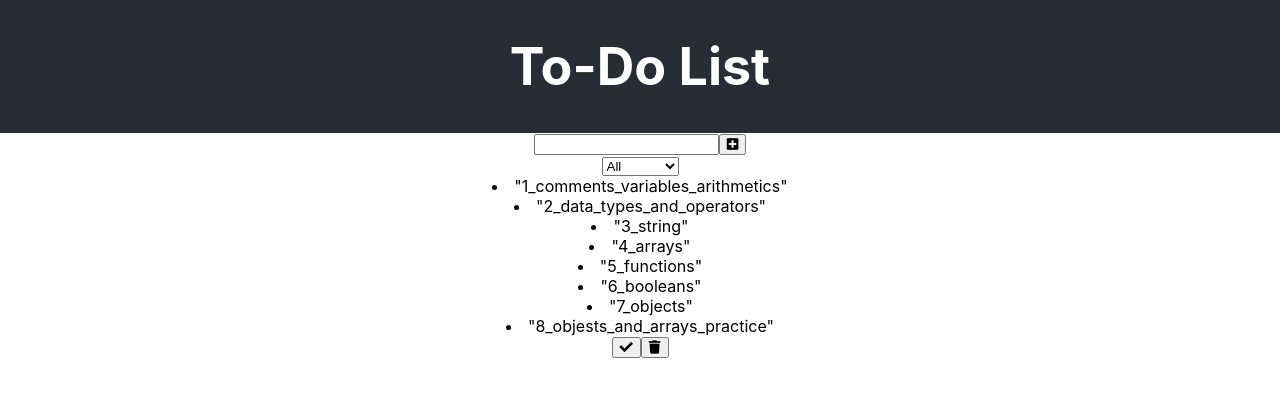
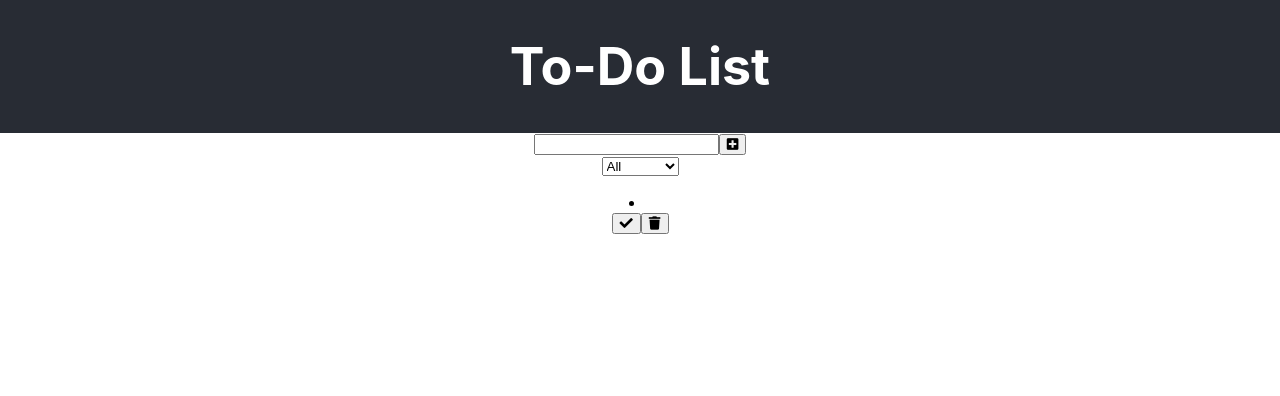
Before and after one commit to Pannonians/pannonians.js, a React (Create React App) app in the folder apps/todo/: page / in a window 1280 px wide. Shown: the top 396 px of the page. Built offline with nearby package versions, Linux system fonts and the light colour scheme; a web font is replaced by a local one.

Commit message:
adding some to form

```diff
--- a/apps/todo/src/App.js
+++ b/apps/todo/src/App.js
@@ -2,7 +2,7 @@ import React, { useState } from "react";
 import "./App.css";
 // importing components
 import Form from "./components/Form";
-// import ToDoList from "./components/ToDoList";
+import ToDoList from "./components/ToDoList";
 import Todo from "./components/Todo";
 
 function App() {
@@ -13,9 +13,14 @@ function App() {
       <header className="App-header">
         <h1>To-Do List</h1>
       </header>
-      <Form todos={todos} setTodos = {setTodos} inputText={inputText} setInputText={setInputText}/>
-      {/* <ToDoList setTodos={setTodos}/> */}
-      <Todo/>
+      <Form
+        todos={todos}
+        setTodos={setTodos}
+        inputText={inputText}
+        setInputText={setInputText}
+      />
+      <ToDoList setTodos={setTodos} todos={todos} />
+      <Todo />
     </div>
   );
 }
--- a/apps/todo/src/components/Form.js
+++ b/apps/todo/src/components/Form.js
@@ -1,42 +1,46 @@
-import React from "react";
+import React, { useState } from "react";
 
-
-const Form = ({inputText, setInputText, todos, setTodos}) =>{
-    const inputTextHendler = (e) =>{
+const Form = ({ inputText, setInputText, todos, setTodos }) => {
+  const inputTextHendler = (e) => {
     console.log(e.target.value);
     setInputText(e.target.value);
-    }
+  };
 
-    const submitTodoHandler = (e) =>{
+  const submitTodoHandler = (e) => {
     e.preventDefault();
     // console.log("ahahahah")
-        setTodos = ([
-            ...todos, {text: inputText, completed: false, id: Math.random () * 1000}
+    setTodos([
+      ...todos,
+      { text: inputText, completed: false, id: Math.random() * 1000 },
     ]);
-        setInputText = ("");
+    setInputText("");
   };
 
-
-    return(
+  return (
     <form>
       <input
         value={inputText}
         onChange={inputTextHendler}
         type="text"
-            className name="App-form"></input>
-            <button onClick={submitTodoHandler} className ="App-form-button" type="submit">
-                <i className ="fas fa-plus-square"></i>
+        className
+        name="App-form"
+      ></input>
+      <button
+        onClick={submitTodoHandler}
+        className="App-form-button"
+        type="submit"
+      >
+        <i className="fas fa-plus-square"></i>
       </button>
-            <div className ="select">
-                <select names="todos" className ="filter-todo">
+      <div className="select">
+        <select names="todos" className="filter-todo">
           <option value="all">All</option>
           <option value="done">Done</option>
           <option value="not done">Not done</option>
         </select>
       </div>
     </form>
-
   );
-}
+};
 
 export default Form;
--- a/apps/todo/src/components/Todo.js
+++ b/apps/todo/src/components/Todo.js
@@ -1,41 +1,21 @@
-import React from 'react';
+import React from "react";
 
-const Todo = () => {
+const Todo = ({ text, todo, todos, setTodos }) => {
+    //Events
+    const deleteHandler = () =>{
+    setTodos(todos.filter((element) => element.id !== todo.id));
+    };
   return (
     <div className="todo">
-            <li className="todo-item">
-            "1_comments_variables_arithmetics"
-            </li>
-            <li className="todo-item">
-            "2_data_types_and_operators"
-            </li>
-            <li className="todo-item">
-            "3_string"
-            </li>
-            <li className="todo-item">
-            "4_arrays"
-            </li>
-            <li className="todo-item">
-            "5_functions"
-            </li>
-            <li className="todo-item">
-            "6_booleans"
-            </li>
-            <li className="todo-item">
-            "7_objects"
-            </li>
-            <li className="todo-item">
-            "8_objests_and_arrays_practice"
-            </li>
+      <li className="todo-item">{text}</li>
       <button className="complete-button">
         <i className="fas fa-check"></i>
       </button>
-            <button className="trash-button">
+      <button onClick={deleteHandler} className="trash-button">
         <i className="fas fa-trash"></i>
       </button>
     </div>
-
   );
-}
+};
 
 export default Todo;
```
Lines whose indentation alone changed are shown as unchanged.
